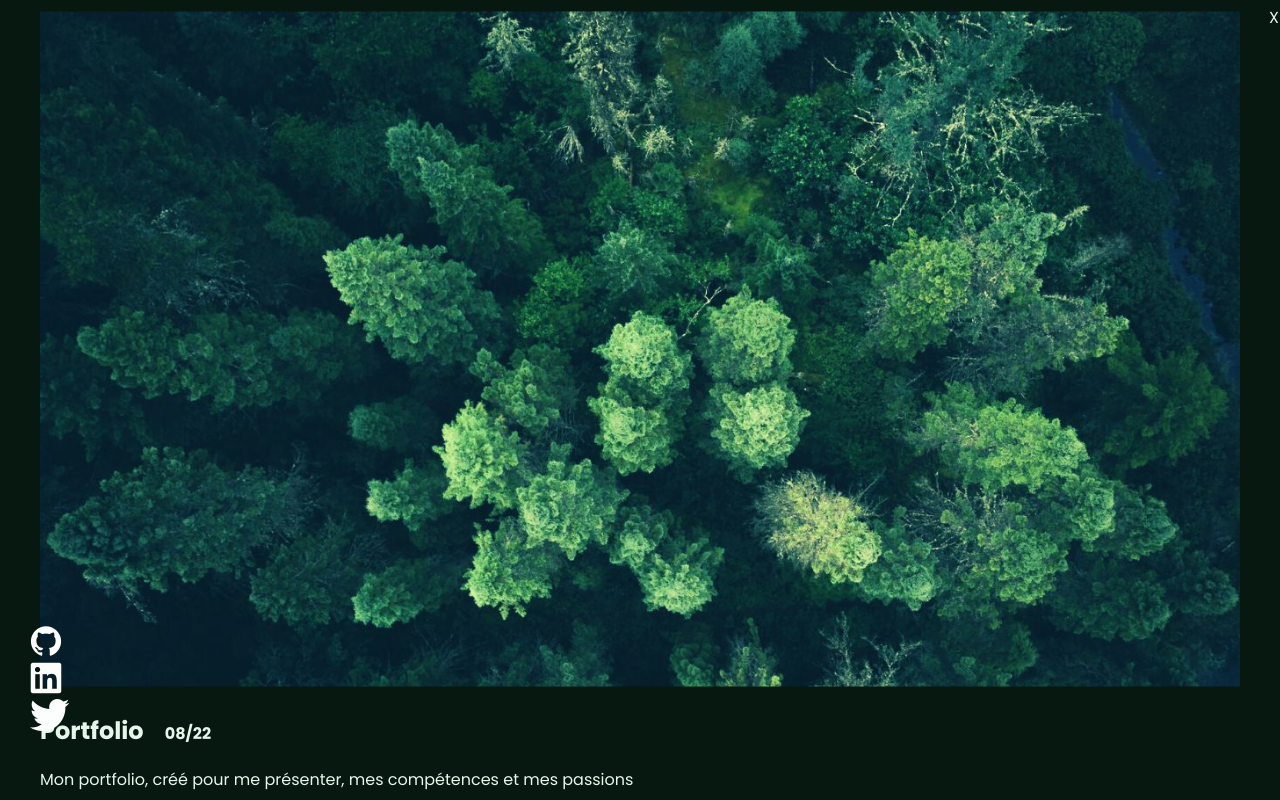
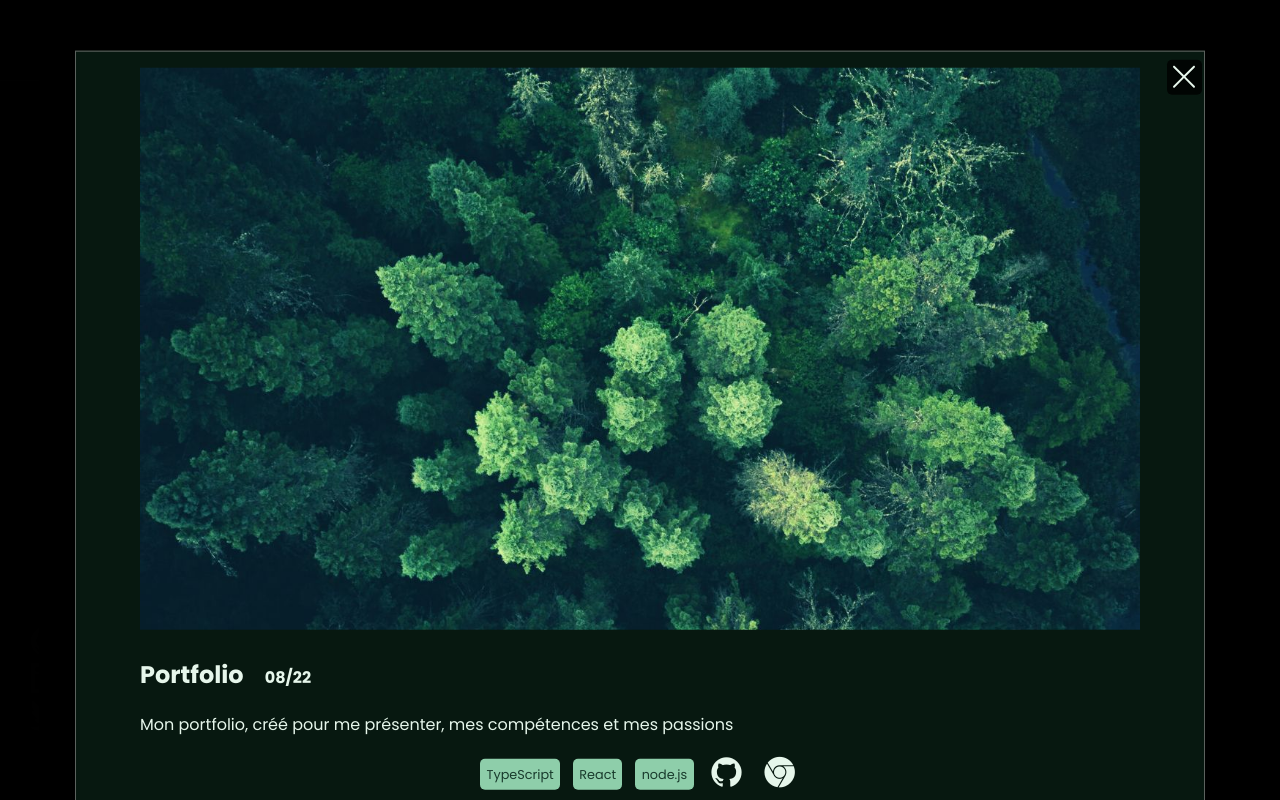
Before and after one commit to davidbarbi3r/portfolio-client, a React (Vite) app: page / in a window 1280 px wide. Both pictures are taken after a click on the button 290 px from the left and 1644 px from the top of the page. Shown: the part 1244-2044 px from the top of the page. Built offline with nearby package versions, Linux system fonts and the light colour scheme; no server answers.

Commit message:
:iphone: Responsive Projects

```diff
--- a/src/components/Project.tsx
+++ b/src/components/Project.tsx
@@ -47,15 +47,15 @@ export default function Project({
     top: "54%",
     left: "50%",
     height: "fit-content",
-    maxWidth: "1200px",
+    maxWidth: "1000px",
     padding: "1em 4em",
     backgroundColor: theme ? colorTheme.dark.green4 : colorTheme.light.green5,
     transform: "translateX(-50%) translateY(-50%)",
-    transition: "all 1s",
+    transition: "all 0.5s",
     border: "1px solid",
-    zIndex: "1",
+    zIndex: "3",
     "& img": {
-      maxWidth: "1200px"
+      maxWidth: "1000px"
     },
     "& h1>span": {
       fontSize: "1rem",
@@ -64,12 +64,12 @@ export default function Project({
     "&::after": {
       content:"",
       position: "absolute",
-      top: "-20em",
-      left: "-20em",
-      width: "200%",
-      height: "200vh",
+      top: "-100em",
+      left: "-50em",
+      width: "500%",
+      height: "500vh",
       zIndex: "-1",
-      background: theme ? colorTheme.dark.blackA8 : colorTheme.light.whiteA6
+      background: theme ? colorTheme.dark.blackA8 : colorTheme.light.whiteA6,
     },
     "& a": {
       color: "inherit",
@@ -84,11 +84,54 @@ export default function Project({
           border: "1px solid"
         }
       }
-    }
+    },
+    "@media(max-width: 1150px)": {
+      maxWidth: "800px",
+      height: "80vh",
+      padding: "1em 2em",
+      top: "50%",
+      "& img": {
+        maxWidth: "800px",
+        height: "60vh",
+        objectFit: "cover"
+      },
+    },
+    "@media(max-width: 900px)": {
+      maxWidth: "500px",
+      padding: "1em 1em",
+      "& img": {
+        maxWidth: "500px"
+      },
+    },
+    "@media(max-width: 600px)": {
+      fontSize: "0.9rem",
+      maxWidth: "400px",
+      padding: "1em 0.5em",
+      "& img": {
+        maxWidth: "400px",
+        height: "50vh",
+      },
+      "& h1>span": {
+        fontSize: "0.9rem",
+        marginLeft: "1rem"
+      },
+      "& span": {
+        fontSize: "0.65rem",
+      }
+    },
+    "@media(max-width: 450px)": {
+      maxWidth: "300px",
+      padding: "1em 0.5em",
+      "& img": {
+        maxWidth: "300px",
+        height: "50vh",
+      },
+    },
   });
 
   const StyledContainer = styled('div', {
     display: "flex",
+    flexWrap: "wrap",
     alignItems:"center",
     justifyContent:"center"
   })
@@ -109,7 +152,23 @@ export default function Project({
     right: "10px",
     width: "25px",
     height: "25px",
-    cursor: "pointer"
+    cursor: "pointer",
+    zIndex:"4",
+    "& svg": {
+      width: "30px",
+      height: "30px"
+    },
+    "&::after": {
+      content: "",
+      position: "absolute",
+      backgroundColor: theme ? colorTheme.dark.blackA10 : colorTheme.light.whiteA10,
+      width: "35px",
+      height: "35px",
+      top: "-2.5px",
+      left: "-2.5px",
+      borderRadius: "5px",
+      zIndex: "-1"
+    }
   })
 
   return displayProject ? (
@@ -118,7 +177,7 @@ export default function Project({
     <>
       <StyledCardProject onClick={() => toggle(id)}></StyledCardProject>
       <StyledLargeProject>
-        <CloseBtn onClick={() => toggle(id)}>X</CloseBtn>
+        <CloseBtn onClick={() => toggle(id)}><svg width="15" height="15" viewBox="0 0 15 15" fill="none" xmlns="http://www.w3.org/2000/svg"><path d="M12.8536 2.85355C13.0488 2.65829 13.0488 2.34171 12.8536 2.14645C12.6583 1.95118 12.3417 1.95118 12.1464 2.14645L7.5 6.79289L2.85355 2.14645C2.65829 1.95118 2.34171 1.95118 2.14645 2.14645C1.95118 2.34171 1.95118 2.65829 2.14645 2.85355L6.79289 7.5L2.14645 12.1464C1.95118 12.3417 1.95118 12.6583 2.14645 12.8536C2.34171 13.0488 2.65829 13.0488 2.85355 12.8536L7.5 8.20711L12.1464 12.8536C12.3417 13.0488 12.6583 13.0488 12.8536 12.8536C13.0488 12.6583 13.0488 12.3417 12.8536 12.1464L8.20711 7.5L12.8536 2.85355Z" fill="currentColor" fill-rule="evenodd" clip-rule="evenodd"></path></svg></CloseBtn>
         <a href={projectSelected.live} target='blank'><img src={projectSelected.imgWide} alt={projectSelected.name}></img></a>
         <h1>{projectSelected.name} <span>{projectSelected.dateStarted}</span></h1>
         <p>{language === "EN" ? projectSelected.descriptionEN : projectSelected.descriptionFR}</p>
--- a/src/components/Projects.tsx
+++ b/src/components/Projects.tsx
@@ -51,6 +51,8 @@ import Project from "./Project"
       justifyContent: "center",
       alignItems: "center",
       maxWidth: "1200px",
+      width: "100%",
+      margin: "0 1em",
       height: "60vh",
       border: "2px solid black",
       "&:hover, &:focus": {
```
